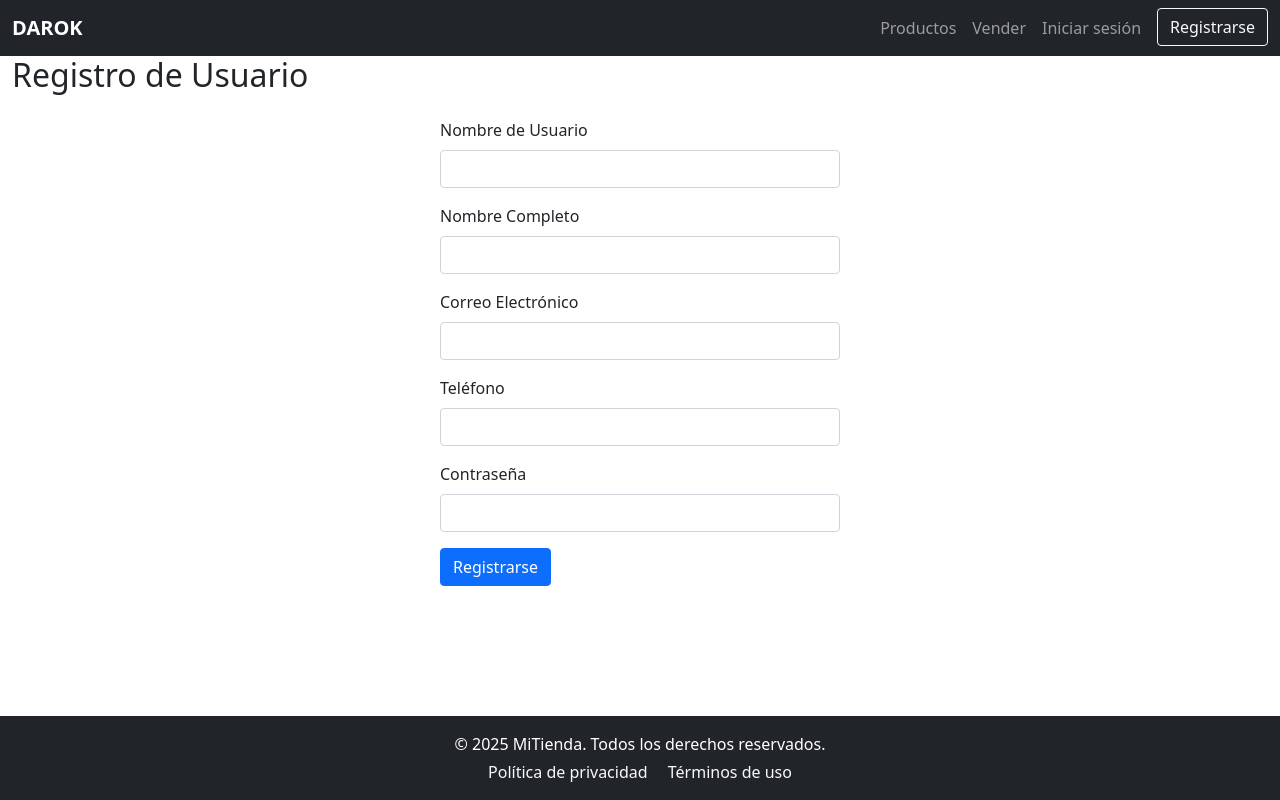
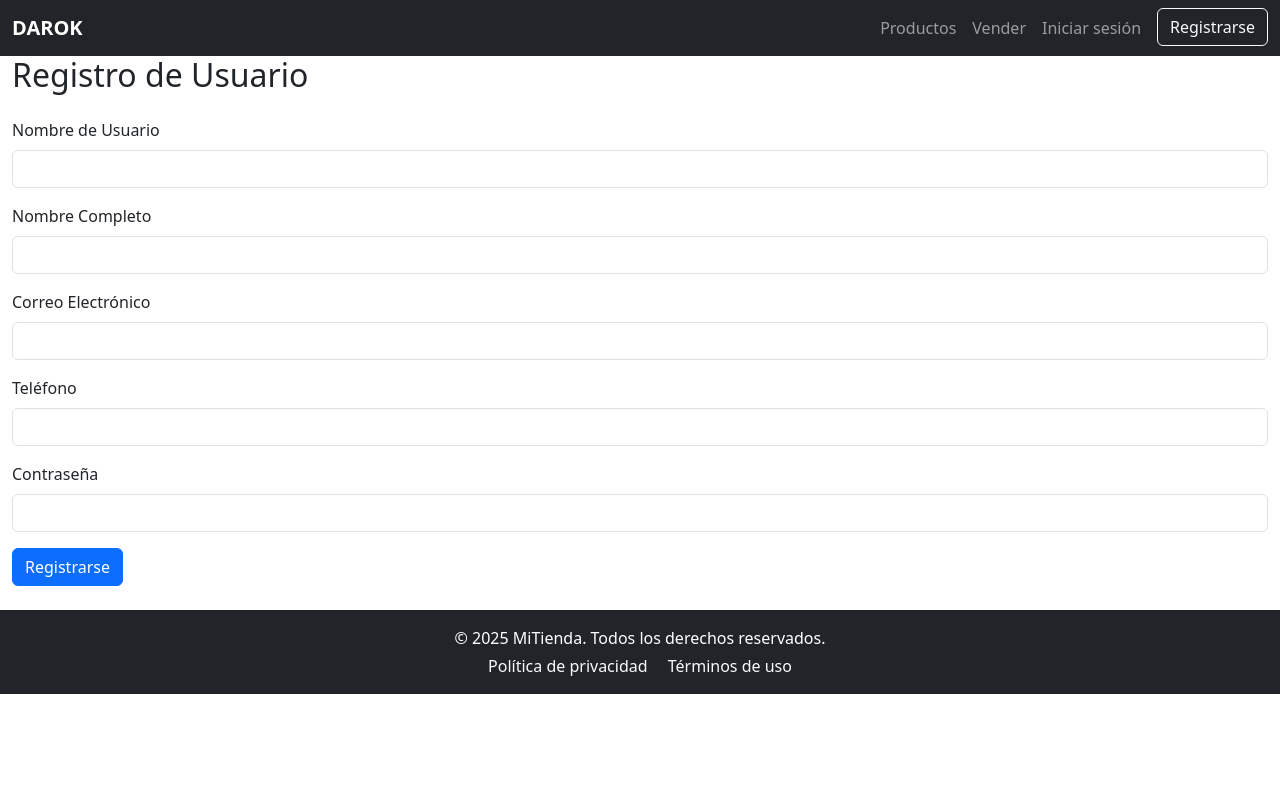
Before and after one commit to Vidnewgen/proyectoII, a Flask app: page /registro in a window 1280 px wide. Run offline with Flask 3, Linux system fonts and the light colour scheme; some libraries are stand-ins or nearby versions.

Commit message:
Update registro.html

```diff
--- a/templates/registro.html
+++ b/templates/registro.html
@@ -3,30 +3,8 @@
 <head>
     <meta charset="UTF-8">
     <meta name="viewport" content="width=device-width, initial-scale=1.0">
-    <title>Registro</title>
-
-    <link href="https://cdn.jsdelivr.net/npm/bootstrap@5.0.2/dist/css/bootstrap.min.css" rel="stylesheet" crossorigin="anonymous">
-    <script src="https://cdn.jsdelivr.net/npm/bootstrap@5.0.2/dist/js/bootstrap.bundle.min.js" crossorigin="anonymous"></script>
-
-    <style>
-        html, body {
-            height: 100%;
-            margin: 0;
-        }
-        .page-container {
-            min-height: 100vh;
-            display: flex;
-            flex-direction: column;
-            justify-content: center;
-        }
-        .content-wrap {
-            flex: 1;
-        }
-        .form-container {
-            max-width: 400px;
-            margin: 0 auto;
-        }
-    </style>
+    <title>Registro de Usuario</title>
+    <link rel="stylesheet" href="path/to/bootstrap.min.css"> <!-- Asegúrate de incluir Bootstrap -->
 </head>
 <body>
     <div class="page-container">
@@ -36,6 +14,9 @@
             <div class="row">
                 <div class="col-md-12">
                     <h2>Registro de Usuario</h2>
+                    {% if error %}
+                        <div class="alert alert-danger">{{ error }}</div>
+                    {% endif %}
                     <div class="form-container mt-4">
                         <form method="POST" action="{{ url_for('registro') }}">
                             <div class="mb-3">
```
